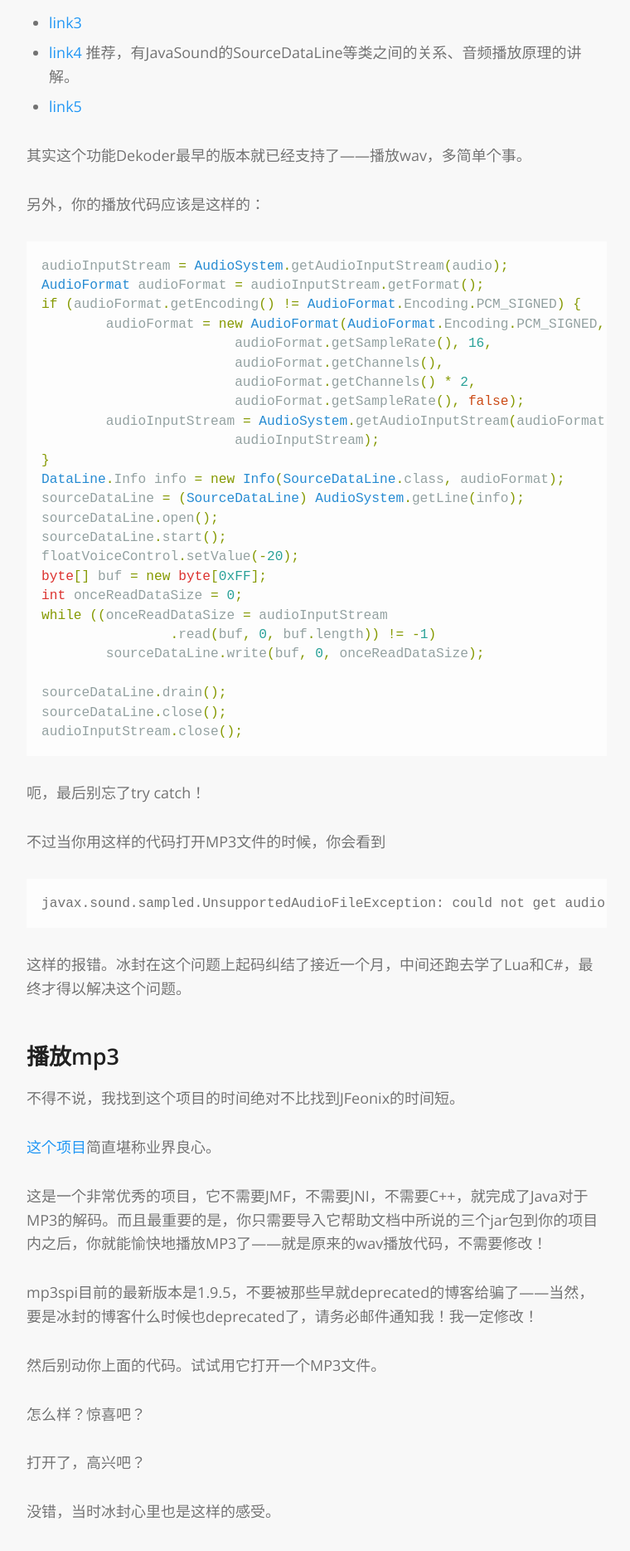
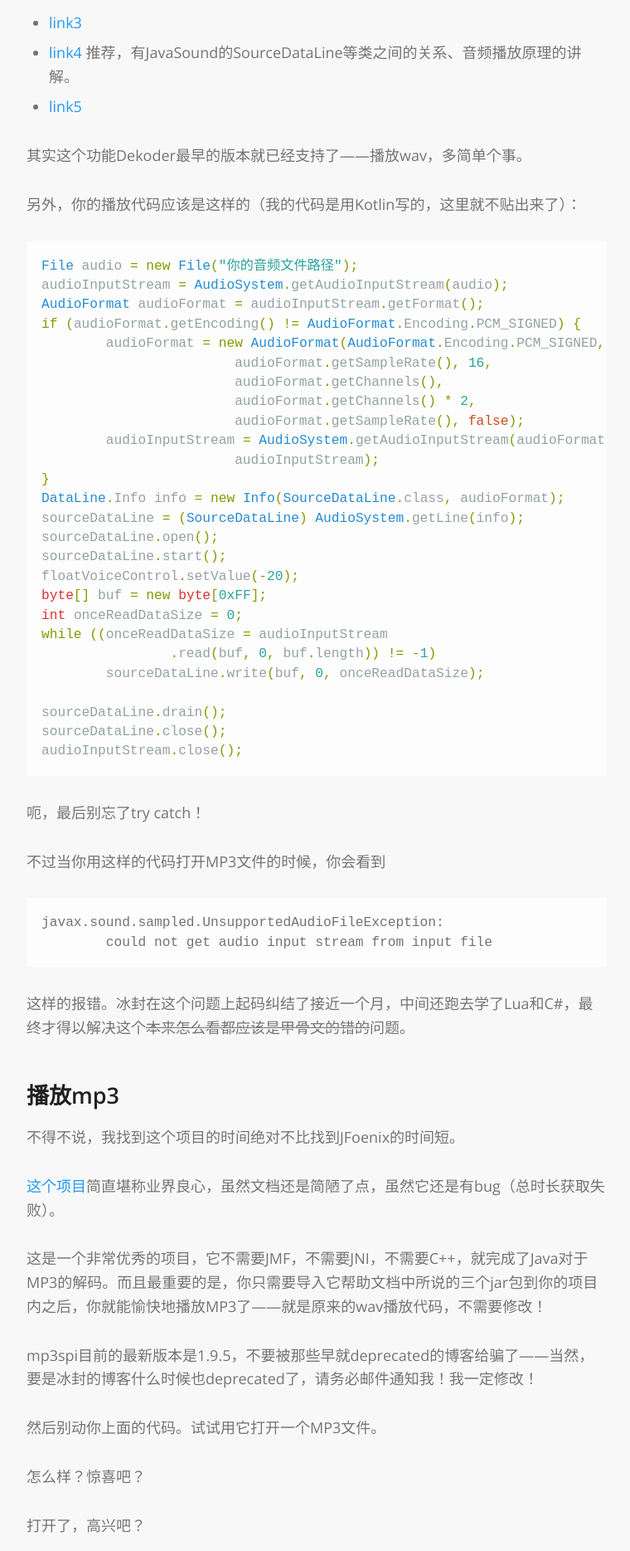
Before and after one commit to kangkangkang/ice1000.github.io, a Jekyll site: the page built from _posts/Java/2016-6-30-DogFuckedJavaSound.md, in a window 1280 px wide. Shown: the part 796-2665 px from the top of the page at 83% size, without its empty margins (258-1018 px from the left). Built offline with Jekyll 4.4.1, drawn with Linux system fonts in a browser that asks for light colours; some web fonts are replaced; some of the changed text lies outside the part shown.

Commit message:
commit via a script

````diff
--- a/_posts/Java/2016-6-30-DogFuckedJavaSound.md
+++ b/_posts/Java/2016-6-30-DogFuckedJavaSound.md
@@ -31,9 +31,10 @@ wav的播放倒是非常简单，网上随便搜索就会出来。这里提供
 
 其实这个功能Dekoder最早的版本就已经支持了——播放wav，多简单个事。
 
-另外，你的播放代码应该是这样的：
+另外，你的播放代码应该是这样的（我的代码是用Kotlin写的，这里就不贴出来了）：
 
 ```java
+File audio = new File("你的音频文件路径");
 audioInputStream = AudioSystem.getAudioInputStream(audio);
 AudioFormat audioFormat = audioInputStream.getFormat();
 if (audioFormat.getEncoding() != AudioFormat.Encoding.PCM_SIGNED) {
@@ -66,16 +67,17 @@ audioInputStream.close();
 不过当你用这样的代码打开MP3文件的时候，你会看到
 
 ```
-javax.sound.sampled.UnsupportedAudioFileException: could not get audio input stream from input file
+javax.sound.sampled.UnsupportedAudioFileException:
+	could not get audio input stream from input file
 ```
 
-这样的报错。冰封在这个问题上起码纠结了接近一个月，中间还跑去学了Lua和C#，最终才得以解决这个问题。
+这样的报错。冰封在这个问题上起码纠结了接近一个月，中间还跑去学了Lua和C#，最终才得以解决这个~~本来怎么看都应该是甲骨文的错的~~问题。
 
 ## 播放mp3
 
-不得不说，我找到这个项目的时间绝对不比找到JFeonix的时间短。
+不得不说，我找到这个项目的时间绝对不比找到JFoenix的时间短。
 
-[这个项目](http://www.javazoom.net/mp3spi/sources.html)简直堪称业界良心。
+[这个项目](http://www.javazoom.net/mp3spi/sources.html)简直堪称业界良心，虽然文档还是简陋了点，虽然它还是有bug（总时长获取失败）。
 
 这是一个非常优秀的项目，它不需要JMF，不需要JNI，不需要C++，就完成了Java对于MP3的解码。而且最重要的是，你只需要导入它帮助文档中所说的三个jar包到你的项目内之后，你就能愉快地播放MP3了——就是原来的wav播放代码，不需要修改！
 
@@ -91,7 +93,7 @@ mp3spi目前的最新版本是1.9.5，不要被那些早就deprecated的博客
 
 其实，我现在心里也是这样的感受。
 
-赶紧吸一口——
+赶紧吸一口，让我拿自己的播放器听听girigiri爱——
 
 <p><img src="/../../../assets/images/java/javasound/1.png" align="center"></p>
 
````
